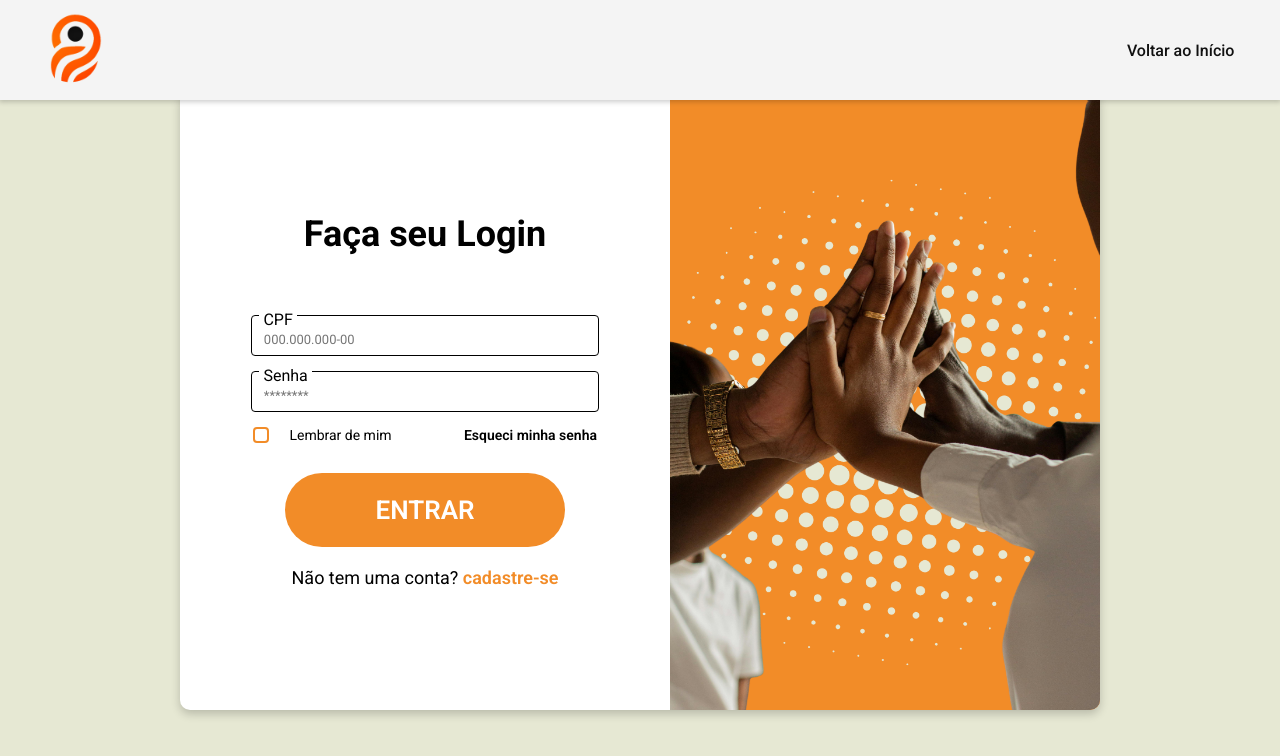
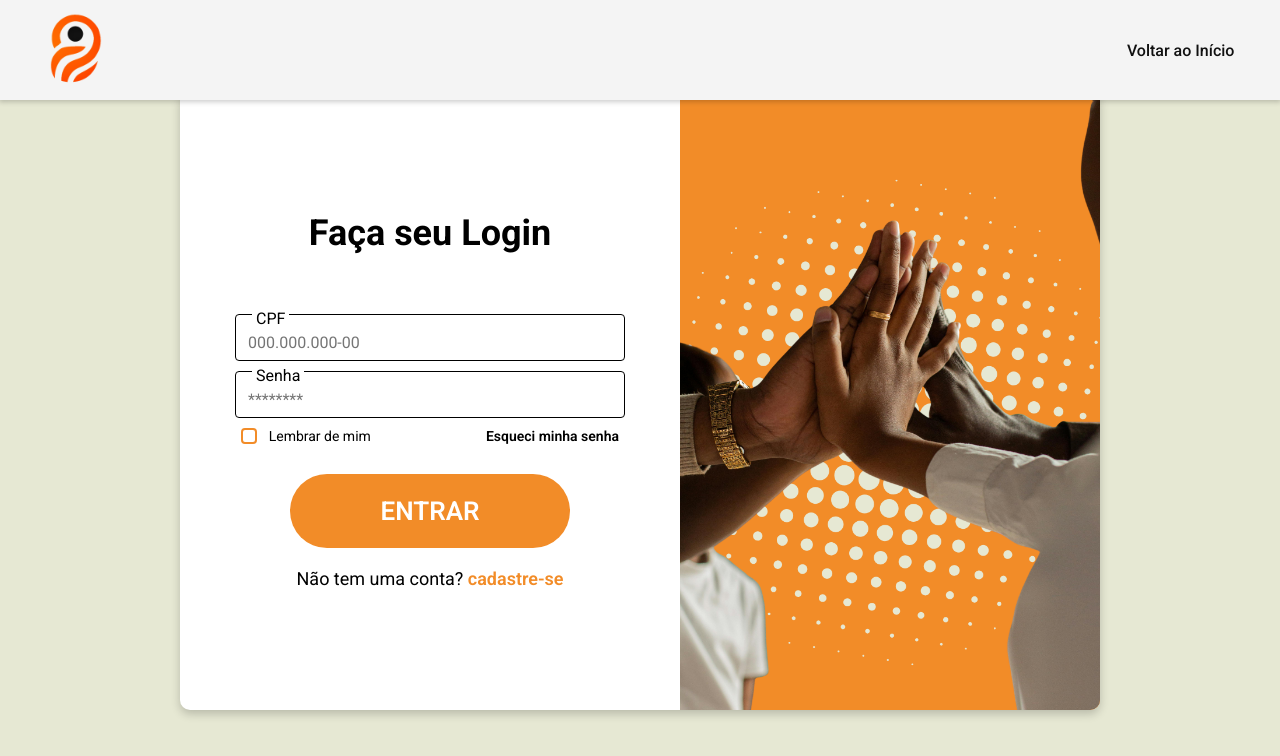
Before and after one commit to SophiaMartini/HR-SYSTEM, a PHP site: page /login.html in a window 1280 px wide. Shown: the top 756 px of the page. Run offline with PHP 8.4, Linux system fonts and the light colour scheme; some web fonts are replaced.

Commit message:
pondo os inputs-label no reset

```diff
--- a/src/css/login.css
+++ b/src/css/login.css
@@ -31,51 +31,18 @@ p {
     margin-bottom: 60px;
 }
 
-
-.inputs-label {
-    display: flex;
-    align-items: center;
-    justify-content: center;
-    position: relative;
-    width: 100%;
-
-}
-
-.inputs-label input {
-    width: 81%;
-    padding: 16px 12px 8px 12px;
-    margin-bottom: 15px;
-    font-size: 13px;
-    border: 1px solid #000;
-    border-radius: 4px;
-    outline: none;
-    background: none;
-    transition: border-color 0.2s;
-}
-
-
-.inputs-label label {
-    position: absolute;
-    top: -5px;
-    left: 11.5%;
-    font-size: 16px;
-    background: #fff;
-    padding: 0 4px;
-    pointer-events: none;
-    border-radius: 5px;
-}
-
 .remember-me {
     display: flex;
     align-items: center;
     justify-content: space-between;
     font-size: 14px;
-    width: 80%;
+    width: 90%;
     cursor: pointer;
 }
 
 .remember-me a {
     color: black;
+    transition: all 0.4s ease-out;
 }
 
 .remember-me a:hover {
@@ -83,7 +50,7 @@ p {
 }
 
 .remember-me label{
-   margin-left: -18%;
+   margin-left: -30%;
 }
 
 input[type="checkbox"]{
@@ -133,7 +100,7 @@ form {
     flex-direction: column;
     align-items: center;
     justify-content: center;
-    padding: 0px 30px;
+    padding: 0px 40px;
 }
 
 .img {
--- a/src/css/reset.css
+++ b/src/css/reset.css
@@ -1,5 +1,8 @@
 @import url('https://fonts.googleapis.com/css2?family=Montserrat:ital,wght@0,100..900;1,100..900&family=Playwrite+US+Modern:wght@100..400&family=Roboto:ital,wght@0,100..900;1,100..900&display=swap');/*Pra fonte Roboto*/
 @import url('https://fonts.googleapis.com/css2?family=Momo+Trust+Display&family=Montserrat:ital,wght@0,100..900;1,100..900&family=Playwrite+US+Modern:wght@100..400&family=Roboto:ital,wght@0,100..900;1,100..900&display=swap');/*Momo Trust*/
+
+
+
 
 .momo-trust-display-regular {
   font-family: "Momo Trust Display", sans-serif;
@@ -49,6 +52,41 @@ button {
 
 h1 {
     font-size: 40px;
+}
+
+/*inputs e labels geral*/
+
+.inputs-label {
+    display: flex;
+    align-items: center;
+    justify-content: center;
+    position: relative;
+    width: 100%;
+
+}
+
+.inputs-label input, select, textarea {
+    width: 100%;
+    padding: 18px 12px 8px 12px;
+    margin: 0px 15px 10px;
+    font-size: 16px;
+    border: 1px solid #000;
+    border-radius: 4px;
+    outline: none;
+    background: none;
+    transition: border-color 0.2s;
+}
+
+
+.inputs-label label {
+    position: absolute;
+    top: -5px;
+    left: 32px;
+    font-size: 16px;
+    background: #fff;
+    padding: 0 4px;
+    pointer-events: none;
+    border-radius: 5px;
 }
 
 
```
Also changed, not shown: src/css/cadastro.css (+0 -33 lines).
